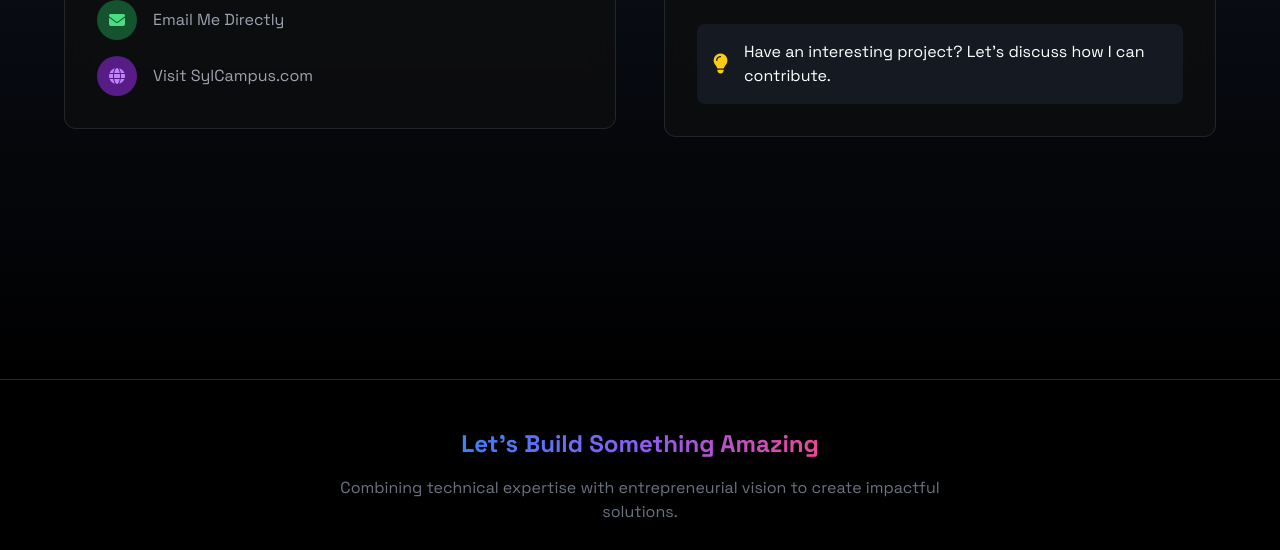
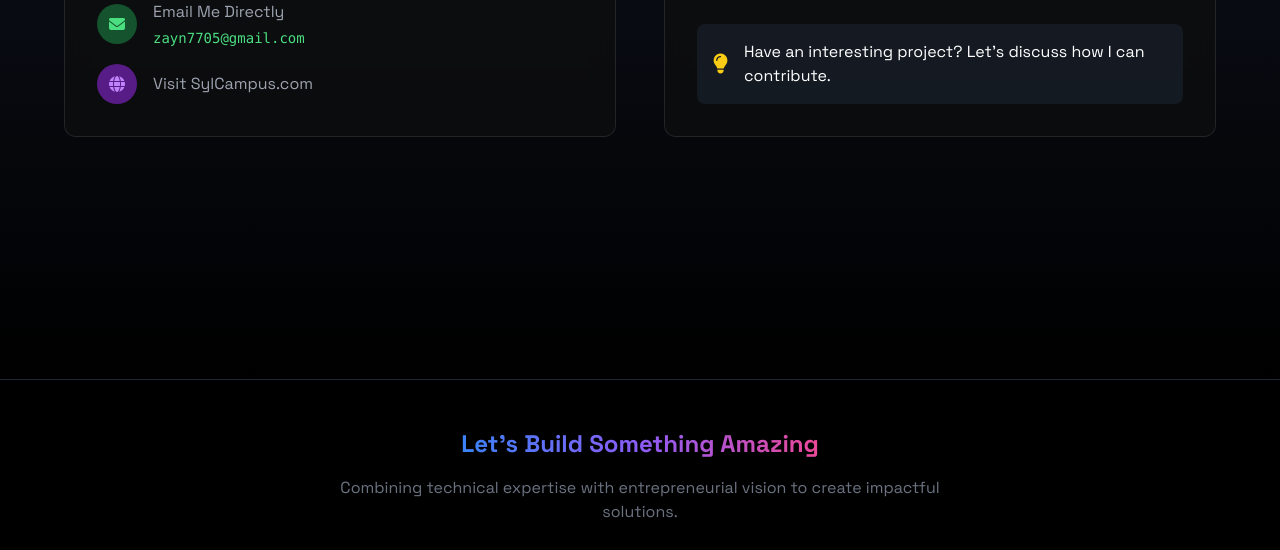
Before and after one commit to zayn7705/zayn7705.github.io, a plain HTML site: page index.html in a window 1280 px wide. Shown: the part 3875-4425 px from the top of the page. Drawn offline with nearby package versions, Linux system fonts and the light colour scheme.

Commit message:
Added email to footer

```diff
--- a/index.html
+++ b/index.html
@@ -717,7 +717,10 @@
                                 <div class="w-10 h-10 rounded-full bg-green-900 flex items-center justify-center mr-4">
                                     <i class="fas fa-envelope text-green-400"></i>
                                 </div>
-                                <span>Email Me Directly</span>
+                                <div>
+                                    <span>Email Me Directly</span>
+                                    <div class="text-sm text-green-400 font-mono mt-1">zayn7705@gmail.com</div>
+                                </div>
                             </a>
                             <a href="https://sylcampus.com" target="_blank" class="flex items-center text-gray-400 hover:text-white">
                                 <div class="w-10 h-10 rounded-full bg-purple-900 flex items-center justify-center mr-4">
```
